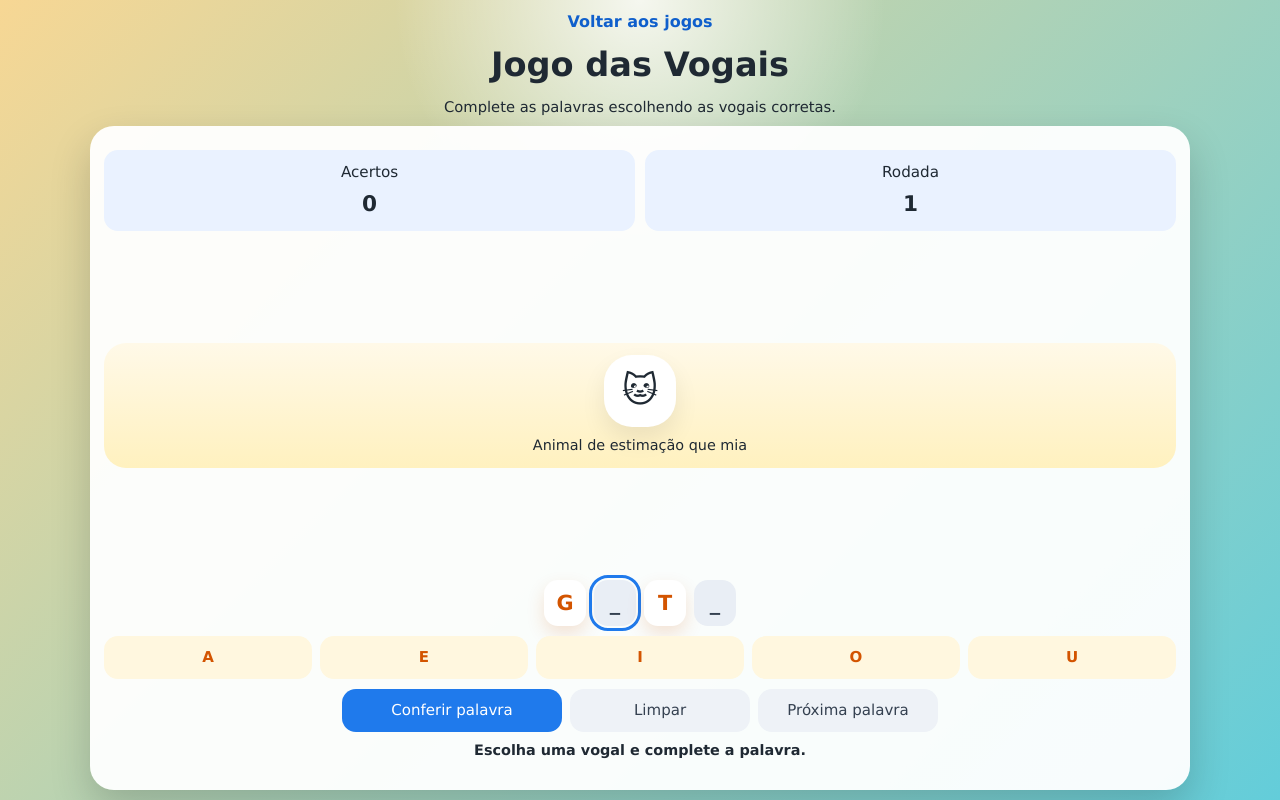
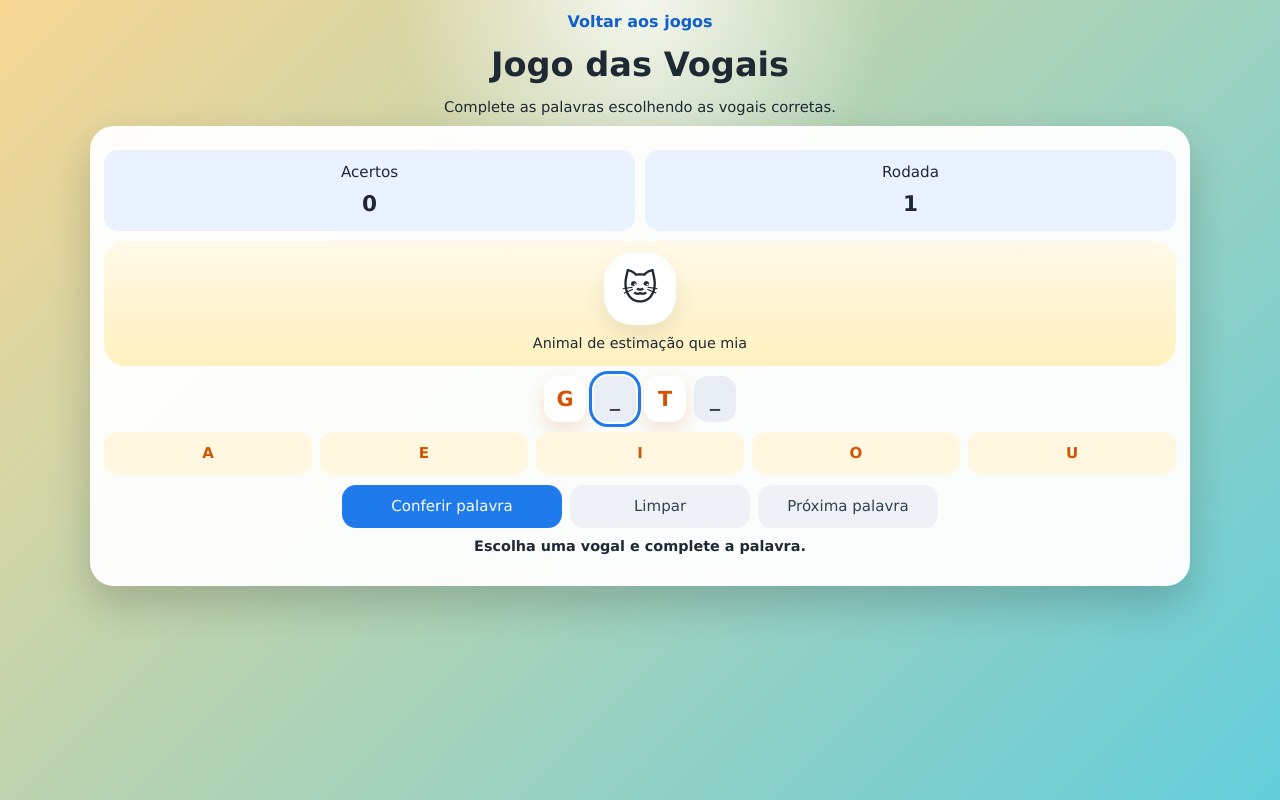
Before and after one commit to sharlaynejardini/projeto-jogos, a React (Vite) app: page /jogos/vogais in a window 1280 px wide. Built offline with nearby package versions, Linux system fonts and the light colour scheme.

Commit message:
atualização vogais

```diff
--- a/public/jogos/memoria-vogais/style.css
+++ b/public/jogos/memoria-vogais/style.css
@@ -12,16 +12,12 @@ body {
     linear-gradient(135deg, #ffe7a3, #8be0d0);
   color: #1f2933;
   padding: clamp(10px, 2vh, 18px);
-  overflow: hidden;
 }
 
 .memory-page {
   width: min(100%, 1100px);
   margin: 0 auto;
   min-height: calc(100dvh - clamp(20px, 4vh, 36px));
-  display: grid;
-  grid-template-rows: auto 1fr;
-  gap: clamp(10px, 1.8vh, 18px);
 }
 
 .topbar {
@@ -50,9 +46,6 @@ body {
   border-radius: 26px;
   padding: clamp(16px, 2.5vh, 24px);
   box-shadow: 0 18px 40px rgba(0, 0, 0, 0.16);
-  min-height: 0;
-  display: flex;
-  flex-direction: column;
 }
 
 .panel-row {
@@ -193,9 +186,6 @@ button:hover {
   display: grid;
   grid-template-columns: repeat(4, minmax(0, 1fr));
   gap: 14px;
-  flex: 1;
-  min-height: 0;
-  align-content: stretch;
 }
 
 .memory-card {
--- a/src/App.css
+++ b/src/App.css
@@ -1,18 +1,14 @@
 .site-shell {
   width: min(100%, 1100px);
   margin: 0 auto;
-  height: 100%;
-  display: flex;
-  flex-direction: column;
 }
 
 .site-home {
-  height: 100dvh;
+  min-height: 100dvh;
   background:
     radial-gradient(circle at top left, rgba(255, 255, 255, 0.75), transparent 28%),
     linear-gradient(135deg, #f7d794, #63cdda);
   padding: clamp(12px, 2vh, 24px) 20px;
-  overflow: hidden;
 }
 
 .hero {
@@ -45,9 +41,6 @@
 
 .games-section {
   margin-top: clamp(14px, 2vh, 24px);
-  flex: 1;
-  display: flex;
-  flex-direction: column;
 }
 
 .games-section h2 {
@@ -61,7 +54,6 @@
   grid-template-columns: repeat(auto-fit, minmax(240px, 1fr));
   gap: clamp(12px, 2vh, 18px);
   align-items: stretch;
-  flex: 1;
 }
 
 .game-card {
@@ -74,7 +66,6 @@
   flex-direction: column;
   align-items: center;
   justify-content: flex-start;
-  min-height: 0;
 }
 
 .card-link {
@@ -163,13 +154,13 @@
 }
 
 .game-page {
-  height: 100dvh;
+  min-height: 100dvh;
   background:
     radial-gradient(circle at top center, rgba(255, 255, 255, 0.82), transparent 24%),
     linear-gradient(135deg, #f7d794, #63cdda);
   color: #1f2933;
   padding: clamp(12px, 2vh, 20px);
-  overflow: hidden;
+  overflow-x: hidden;
 }
 
 .game-topbar {
@@ -198,16 +189,11 @@
 .game-panel {
   position: relative;
   width: 100%;
-  flex: 1;
-  min-height: 0;
   background: rgba(255, 255, 255, 0.95);
   border-radius: 24px;
   padding: clamp(18px, 2.6vh, 28px);
   box-shadow: 0 18px 40px rgba(0, 0, 0, 0.18);
   overflow: hidden;
-  display: flex;
-  flex-direction: column;
-  justify-content: space-between;
 }
 
 .side-image {
@@ -232,10 +218,6 @@
 .controls,
 .question-box {
   text-align: center;
-}
-
-.question-box {
-  min-height: 0;
 }
 
 .operation-title,
--- a/src/index.css
+++ b/src/index.css
@@ -18,13 +18,12 @@ html,
 body,
 #root {
   width: 100%;
-  height: 100%;
+  min-height: 100%;
   margin: 0;
 }
 
 body {
   min-width: 320px;
-  overflow: hidden;
 }
 
 a,
```
